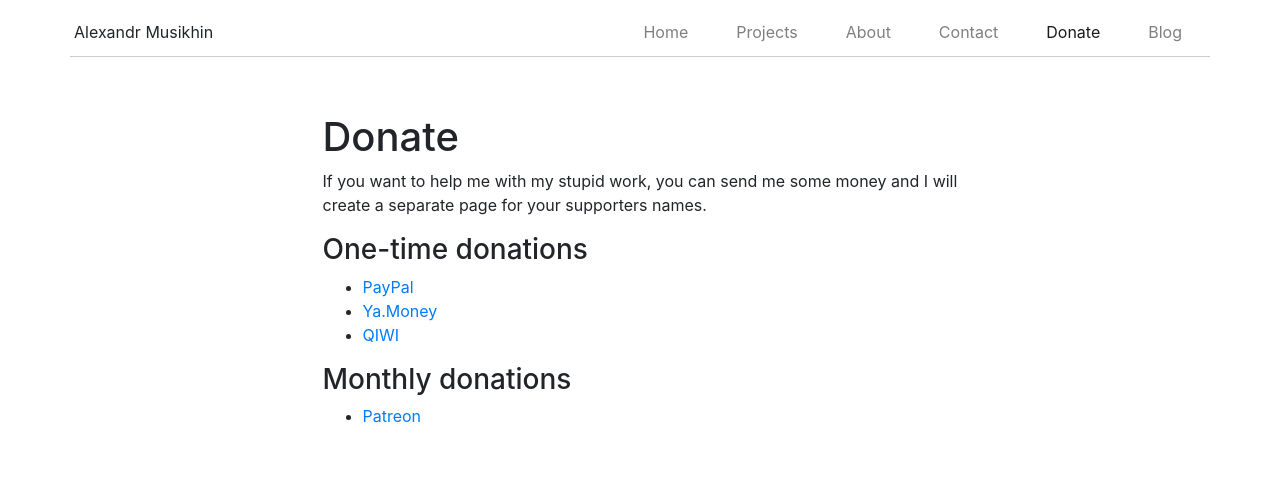
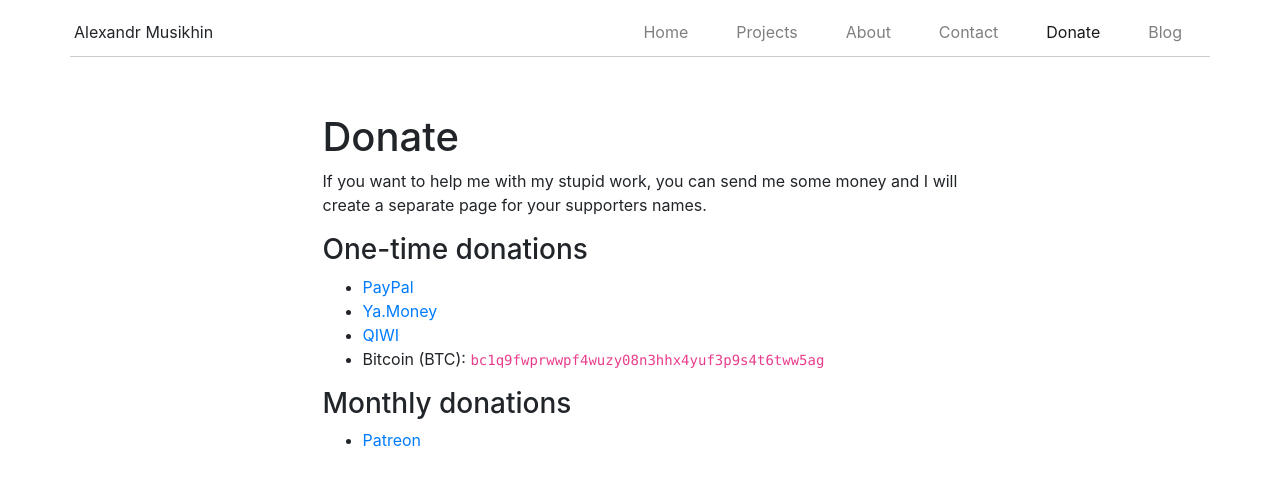
Before and after one commit to tophackr/tophackr.github.io, a Jekyll site: the page built from donate.md, in a window 1280 px wide. Shown: the top 486 px of the page. Built offline with Jekyll 4.4.1, drawn with Linux system fonts in a browser that asks for light colours; nearby versions of some CDN libraries.

Commit message:
added bitcoim wallet

```diff
--- a/donate.md
+++ b/donate.md
@@ -12,6 +12,7 @@ If you want to help me with my stupid work, you can send me some money and I wil
 - [PayPal](https://paypal.me/tophackr2)
 - [Ya.Money](https://yasobe.ru/na/tophackrPay)
 - [QIWI](https://qiwi.me/tophackrpay)
+- Bitcoin (BTC): `bc1q9fwprwwpf4wuzy08n3hhx4yuf3p9s4t6tww5ag`
 
 ### Monthly donations
 
```
